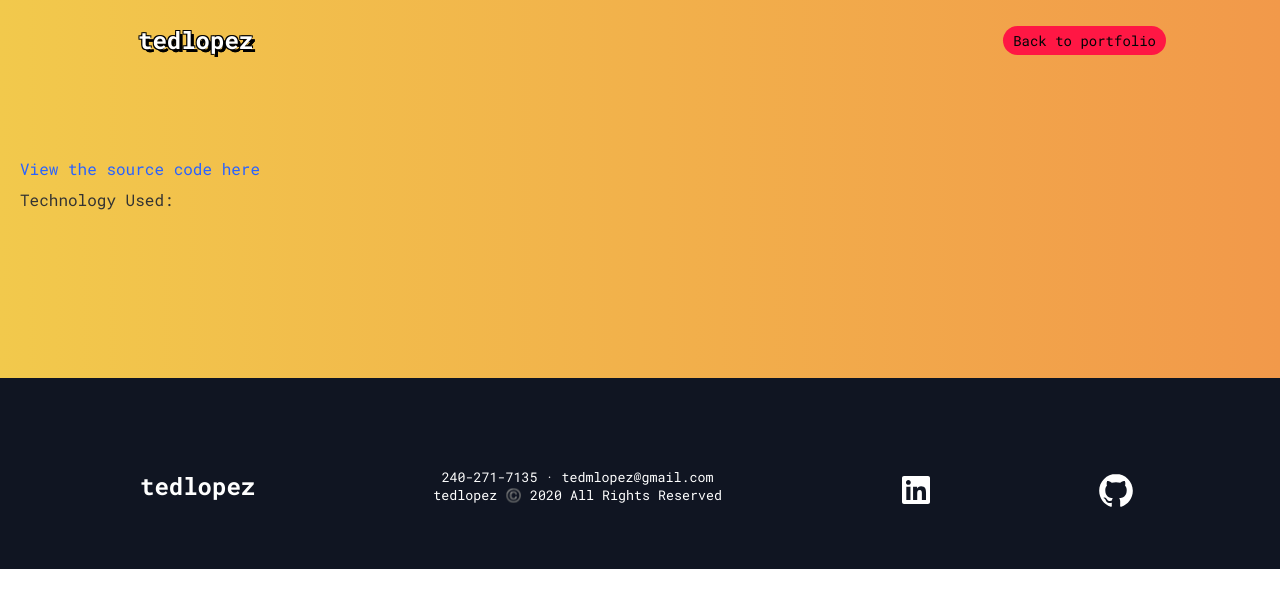
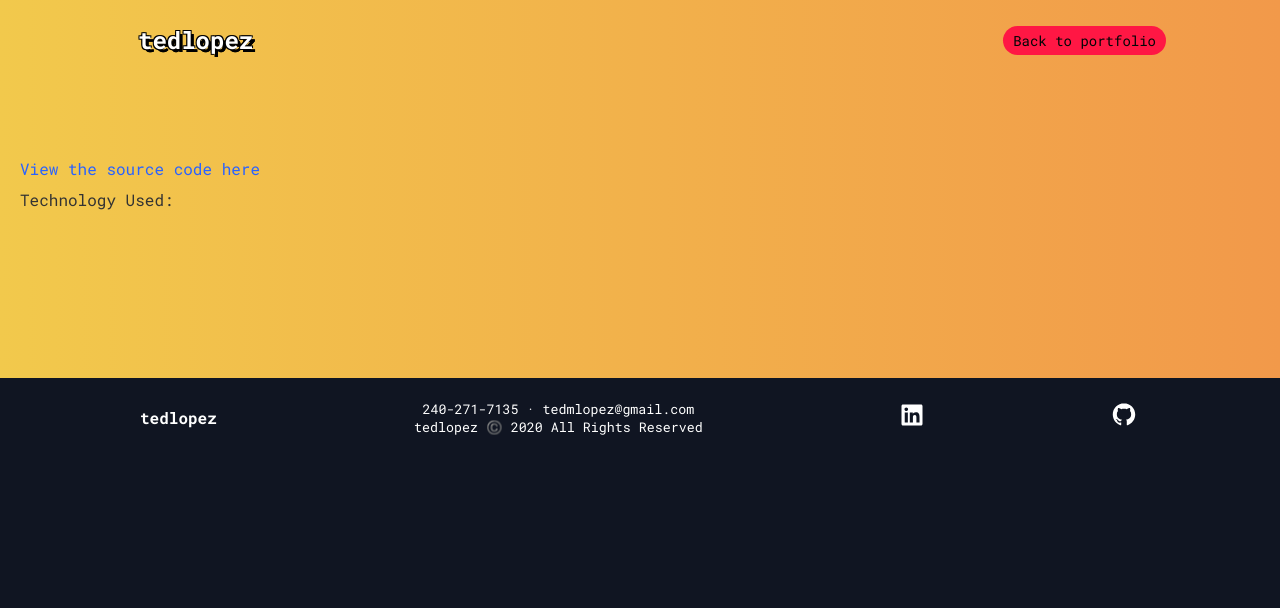
Before and after one commit to teddylopez/tedspace_v3, a React (Create React App) app: page /portfolio/amazon in a window 1280 px wide. Shown: the top 608 px of the page. Built offline with nearby package versions, Linux system fonts and the light colour scheme.

Commit message:
Adjust footer for mobile

```diff
--- a/src/App.css
+++ b/src/App.css
@@ -3,6 +3,10 @@
   margin: 0;
   padding: 0;
   font-family: 'Roboto Mono', monospace;
+}
+
+body {
+  background-color: #101522;
 }
 
 #interests {
--- a/src/components/Carousel/CarouselElements.js
+++ b/src/components/Carousel/CarouselElements.js
@@ -2,6 +2,7 @@ import styled from "styled-components"
 import { Link as LinkR } from "react-router-dom";
 
 export const CarouselContainer = styled.div`
+  background-color: white;
   height: 1000px;
   overflow-x: hidden;
 
--- a/src/components/Contact/ContactElements.js
+++ b/src/components/Contact/ContactElements.js
@@ -2,6 +2,7 @@ import styled from "styled-components";
 
 export const ContactContainer = styled.div`
   height: 600px;
+  background-color: white;
   background-size: cover;
   background-attachment: fixed;
   margin: 0 auto;
--- a/src/components/Footer/FooterElements.js
+++ b/src/components/Footer/FooterElements.js
@@ -3,9 +3,10 @@ import {Link} from 'react-router-dom'
 
 export const FooterContainer = styled.footer`
   background-color: #101522;
+  padding: 20px;
+  margin-bottom: 0;
 `
 export const FooterWrap = styled.div`
-  padding: 48px 24px;
   display: flex;
   flex-direction: column;
   justify-content: center;
@@ -14,14 +15,6 @@ export const FooterWrap = styled.div`
   margin: 0 auto;
 `
 
-export const FooterLinksContainer = styled.div`
-display: flex;
-justify-content: center;
-
-  @media screen and (max-width: 820px) {
-    padding-top: 32px;
-  }
-`
 export const FooterLinksWrapper = styled.div`
   display: flex;
 
@@ -43,7 +36,6 @@ export const FooterLinkItems = styled.div`
   display: flex;
   flex-direction: column;
   align-items: flex-start;
-  margin: 16px;
   text-align: left;
   width: 160px;
   box-sizing: border-box;
@@ -58,13 +50,11 @@ export const FooterLinkItems = styled.div`
 
 export const FooterLinkTitle = styled.h1`
   font-size: 14px;
-  margin-bottom: 16px;
 `
 
 export const FooterLink = styled(Link)`
   color: #fff;
   text-decoration: none;
-  margin-bottom: 0.5rem;
   font-size: 14px;
 
   &:hover {
@@ -82,7 +72,6 @@ export const SocialMediaWrap = styled.div`
   justify-content: space-between;
   align-items:center;
   max-width: 1100px;
-  margin: 40px auto 0 auto;
 
   @media screen and (max-width: 820px) {
     flex-direction: column;
@@ -94,16 +83,14 @@ export const SocialLogo = styled(Link)`
   justify-self: start;
   cursor: pointer;
   text-decoration: none;
-  font-size: 1.5rem;
+  font-size: 1rem;
   display: flex;
   align-items: center;
-  margin-bottom: 16px;
   font-weight: bold;
 `
 
 export const WebsiteRights = styled.small`
   color: #fff;
-  margin-bottom: 16px;
 `
 
 export const SocialIcons = styled.div`
--- a/src/components/Footer/index.js
+++ b/src/components/Footer/index.js
@@ -2,7 +2,6 @@ import React from 'react'
 import {
   FooterContainer,
   FooterWrap,
-  FooterLinksContainer,
   FooterLinksWrapper,
   FooterLinkItems,
   FooterLinkTitle,
@@ -28,8 +27,6 @@ function Footer() {
   return (
     <FooterContainer>
       <FooterWrap>
-        <FooterLinksContainer>
-        </FooterLinksContainer>
         <SocialMedia>
           <SocialMediaWrap>
             <SocialLogo to="/" onClick={toggleHome}>tedlopez</SocialLogo>
@@ -39,10 +36,10 @@ function Footer() {
             </WebsiteColumn>
             <SocialIcons>
               <SocialIconLink href="https://www.linkedin.com/in/tedmlopez/" target="_blank" aria-label="LinkedIn">
-                <FaLinkedin size="2rem" />
+                <FaLinkedin size="1.5rem" />
               </SocialIconLink>
               <SocialIconLink href="https://github.com/teddylopez" target="_blank" aria-label="GitHub">
-                <DiGithubBadge size="3rem" />
+                <DiGithubBadge size="2rem" />
               </SocialIconLink>
             </SocialIcons>
           </SocialMediaWrap>
```
